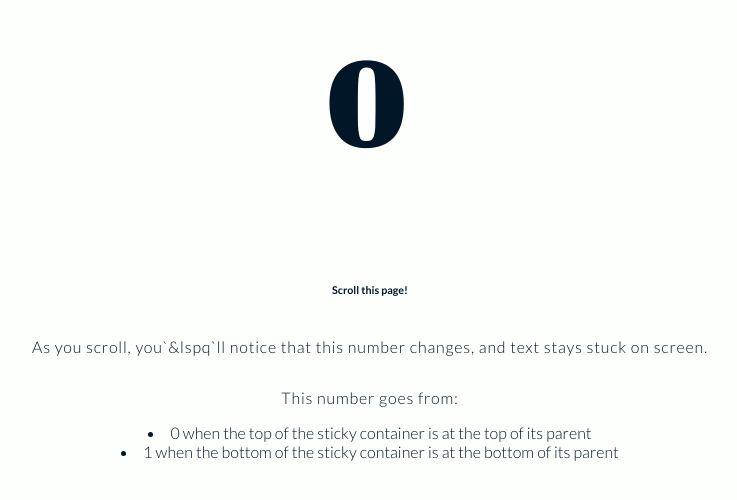
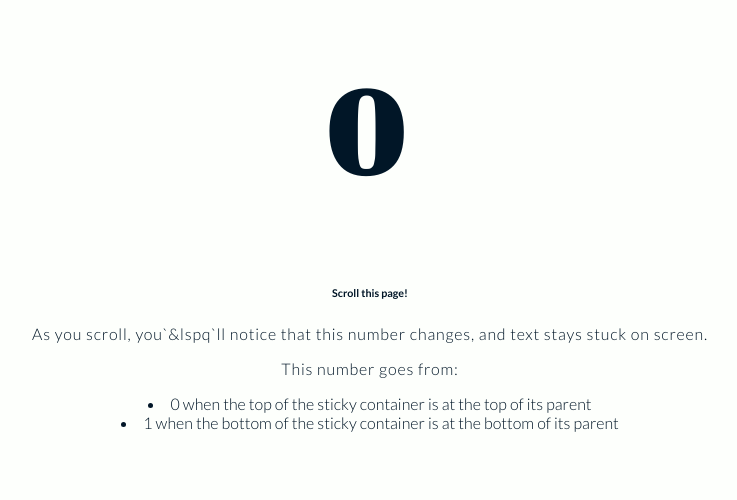
Before and after one commit to ntsummers1/portfolio-2022, a Next.js app: page / in a window 1280 px wide. Shown: the part 196-696 px from the top of the page, without its empty margins (270-1007 px from the left). Built offline with nearby package versions, Linux system fonts and the light colour scheme.

Commit message:
Create fancy scroll scaling effect

```diff
--- a/components/Sticky.js
+++ b/components/StickyHomePage.js
@@ -1,10 +1,13 @@
-import {useState } from "react";
+import { useMemo, useState } from "react";
 import StickyView from "./StickyView";
 import ScrollContext from "./StickyContext";
 import styles from "./stickyView.module.css";
+import { getInterpolators } from "./StickyInterpolators";
 
-export default function Sticky() {
+export default function StickyHomePage() {
   const [scrollingElement, setScrollingElement] = useState(null);
+
+  const { firstSectionInterpolator } = useMemo(() => getInterpolators());
 
   function scrollingElRef(ref) {
     setScrollingElement(ref);
@@ -16,11 +19,15 @@ export default function Sticky() {
         <StickyView height={3240}>
           {(proportion) => (
             <div className={styles.basicStickyContent}>
+              <div
+                className="full-sticky-foreground"
+                style={firstSectionInterpolator(proportion)}
+              >
                 <h1>{proportion}</h1>
                 <h6>Scroll this page!</h6>
                 <p>
-                As you scroll, you`&lspq`ll notice that this number changes, and
-                text stays stuck on screen.
+                  As you scroll, you`&lspq`ll notice that this number changes,
+                  and text stays stuck on screen.
                 </p>
                 <p>This number goes from:</p>
                 <li>
@@ -28,14 +35,15 @@ export default function Sticky() {
                   parent
                 </li>
                 <li>
-                1 when the bottom of the sticky container is at the bottom
-                of its parent
+                  1 when the bottom of the sticky container is at the bottom of
+                  its parent
                 </li>
+              </div>
             </div>
           )}
         </StickyView>
         <section>
-          <p style={{height: '100vh'}}>
+          <p style={{ height: "100vh" }}>
             Bacon ipsum dolor amet short ribs tri-tip pancetta frankfurter
             jerky, ham salami bacon swine fatback pork belly. Short ribs
             hamburger buffalo, ribeye pancetta drumstick burgdoggen beef ribs.
@@ -79,4 +87,4 @@ export default function Sticky() {
       </div>
     </ScrollContext.Provider>
   );
-};
+}
--- /dev/null
+++ b/components/StickyInterpolators.js
@@ -0,0 +1,22 @@
+export function getInterpolators() {
+  function firstSectionInterpolator(proportion) {
+    if (proportion < -0.3) {
+      return { transform: `translateY(20rem) scaleX(0.05)` };
+    } else if (proportion < 0) {
+      const position = -proportion * 20 * 3.3;
+      const scale = 1 + proportion * 3.3 * 0.95;
+      return { transform: `translateY(${position}rem) scaleX(${scale})` };
+    } else if (proportion < 1) {
+      return {};
+    } else if (proportion < 1.3) {
+      const scale = (1.3 - proportion) / 0.3;
+      return { transform: `scaleX(${scale})` };
+    } else {
+      return { transform: "scaleX(0)" };
+    }
+  }
+
+  return {
+    firstSectionInterpolator,
+  };
+}
--- a/pages/index.js
+++ b/pages/index.js
@@ -1,5 +1,5 @@
 import Head from 'next/head'
-import Sticky from '../components/Sticky'
+import StickyHomePage from '../components/StickyHomePage'
 import styles from '../styles/Home.module.scss'
 
 export default function Home() {
@@ -12,7 +12,7 @@ export default function Home() {
       </Head>
 
       <main className={styles.main}>
-        <Sticky/>
+        <StickyHomePage/>
       </main>
     </div>
   )
```
Lines whose indentation alone changed are shown as unchanged.
